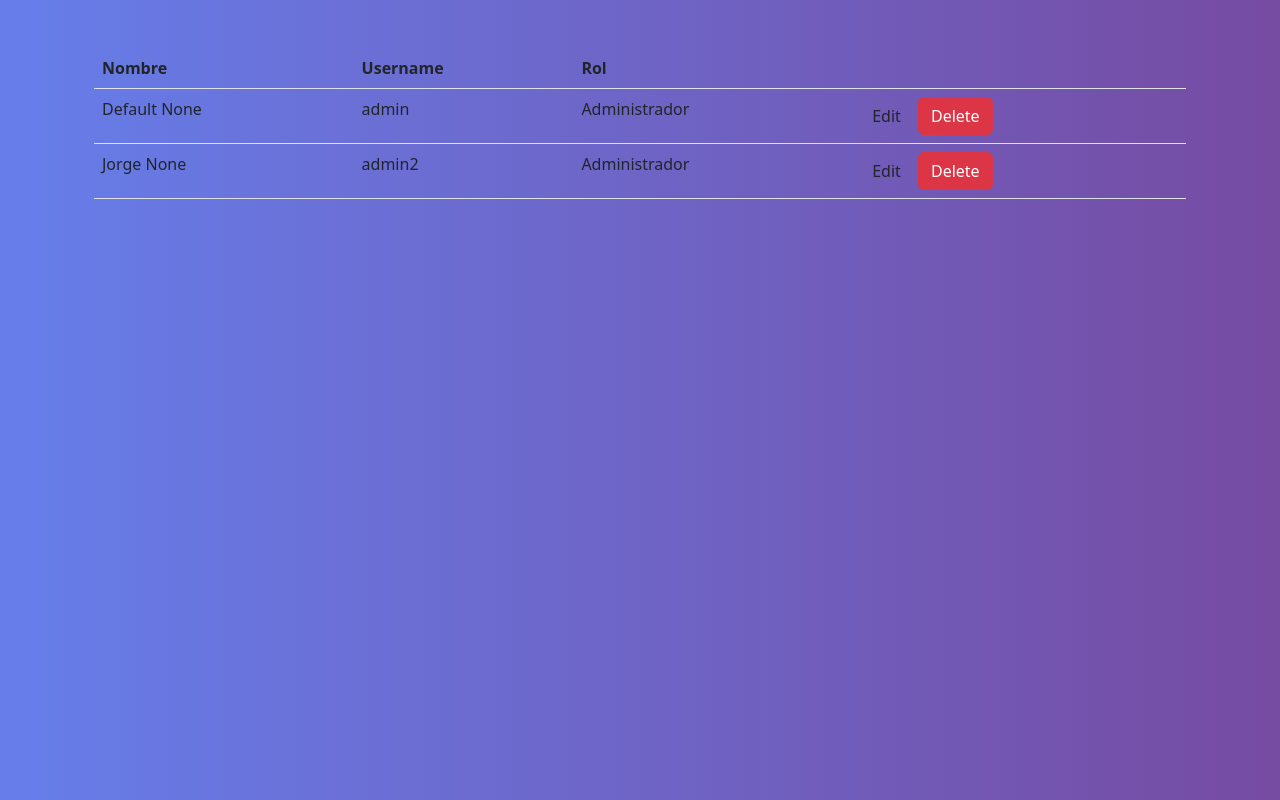
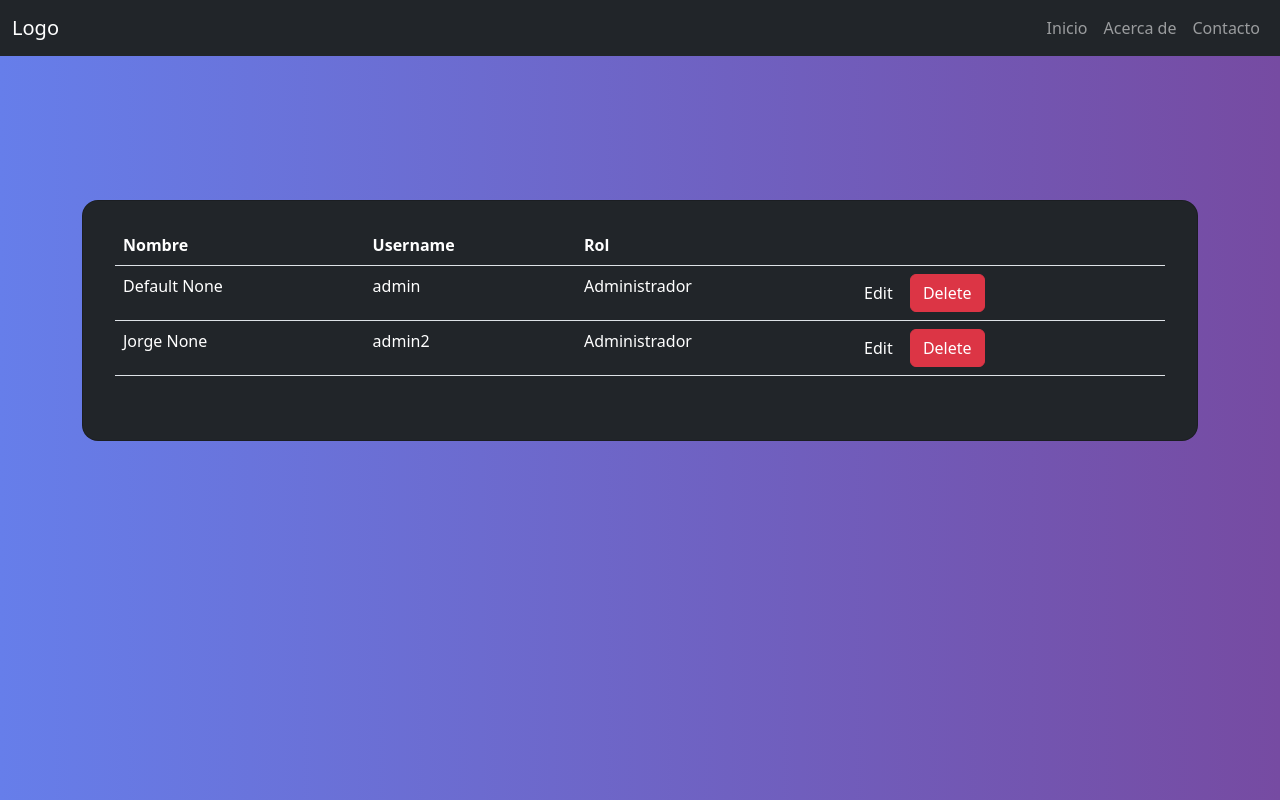
Before and after one commit to JornezMM/PDAIvolution, a Flask app: template web/templates/adminHome.html in a window 1280 px wide. Run offline with Flask 3, Linux system fonts and the light colour scheme; the template is opened without the code that fills it: values that come from a table or form of the project are taken from there, others are empty; data comes from the database, SQL or seed files in the repository; parts of the project's set-up code (start-up, migrations or seed data) failed here and were passed over.

Commit message:
Update HTML templates to fix layout issues and improve user data display

```diff
--- a/web/templates/adminHome.html
+++ b/web/templates/adminHome.html
@@ -6,27 +6,49 @@
     <link href="https://cdn.jsdelivr.net/npm/bootstrap@5.2.3/dist/css/bootstrap.min.css" rel="stylesheet"
     integrity="sha384-rbsA2VBKQhggwzxH7pPCaAqO46MgnOM80zW1RWuH61DGLwZJEdK2Kadq2F9CUG65" crossorigin="anonymous">
     {{ font_awesome.load_js() }}
+    <script src="https://cdn.jsdelivr.net/npm/bootstrap@5.2.3/dist/js/bootstrap.bundle.min.js"
+    integrity="sha384-kenU1KFdBIe4zVF0s0G1M5b4hcpxyD9F7jL+jjXkk+Q2h455rYXK/7HAuoJl+0I4" crossorigin="anonymous"></script>
     <style>
-        .gradient-custom {
-          background: linear-gradient(90deg, #667eea 0%, #764ba2 100%);
-        }
-        .login {
-          color: #fff;
-          background-color: #667eea;
-          transition: 0.5s ease-in-out;
-        }
-        .login:hover {
-          transform: scale(1.2);
-          transition: 0.5s ease-in-out;
-          background-color: #764ba2;
-        }
+        body {
+            background: linear-gradient(90deg, #667eea 0%, #764ba2 100%);
+          }
+          html, body {
+            height: 100%;
+            margin: 0;
+          }
+          .card {
+            max-width: 100%;
+            margin: 0 auto;
+          }
       </style>
 </head>
 <body>
-    <section class="vh-100 gradient-custom">
-        <div class="container py-5 h-100">
-            <div class="container">
-                <table class="table">
+    <nav class="navbar navbar-expand-lg navbar-dark bg-dark">
+        <div class="container-fluid">
+            <a class="navbar-brand" href="#">Logo</a>
+            <button class="navbar-toggler" type="button" data-bs-toggle="collapse" data-bs-target="#navbarNav" aria-controls="navbarNav" aria-expanded="false" aria-label="Toggle navigation">
+            <span class="navbar-toggler-icon"></span>
+            </button>
+            <div class="collapse navbar-collapse" id="navbarNav">
+            <ul class="navbar-nav ms-auto">
+                <li class="nav-item">
+                <a class="nav-link" href="#">Inicio</a>
+                </li>
+                <li class="nav-item">
+                <a class="nav-link" href="#">Acerca de</a>
+                </li>
+                <li class="nav-item">
+                <a class="nav-link" href="#">Contacto</a>
+                </li>
+            </ul>
+            </div>
+        </div>
+    </nav>
+    <div class="container pt-5 my-5">
+        <div class="card bg-dark text-white my-5" style="border-radius: 1rem;">
+          <div class="card-body pb-5 text-left">
+            <div class="container mt-2 px-3">
+                <table class="table text-white">
                     <thead>
                         <tr>
                             <th>Nombre</th>
@@ -43,10 +65,9 @@
                             <td>Administrador</td>
                             <td>
                                 {% if admin.username == admin_username %}
-
-                                    <button class="btn fa-solid fa-pen-to-square edit-button" onclick="modifyAdmin(event)">Edit</button>
+                                    <button class="btn fa-solid fa-pen-to-square edit-button" onclick="modifyAdmin(event)" style="color: white;">Edit</button>
                                 {% else %}
-                                    <button class="btn fa-solid fa-pen-to-square edit-button" onclick="modifyAdmin(event)">Edit</button>
+                                    <button class="btn fa-solid fa-pen-to-square edit-button" onclick="modifyAdmin(event)" style="color: white;">Edit</button>
                                     <button class="btn btn-danger" onclick="deleteAdmin(event)">Delete</button>
                                 {% endif %}
                             </td>
@@ -58,7 +79,7 @@
                             <td>{{ doctor.username }}</td>
                             <td>Doctor</td>
                             <td>
-                                <button class="btn fa-solid fa-pen-to-square edit-button" onclick="modifyDoctor(event)">Edit</button>
+                                <button class="btn fa-solid fa-pen-to-square edit-button" onclick="modifyDoctor(event)" style="color: white;">Edit</button>
                                 <button class="btn btn-danger" onclick="deleteDoctor(event)">Delete</button>
                             </td>
                         </tr>
@@ -69,7 +90,7 @@
                             <td>{{ patient.username }}</td>
                             <td>Paciente</td>
                             <td>
-                                <button class="btn fa-solid fa-pen-to-square edit-button" onclick="modifyPatien(event)">Edit</button>
+                                <button class="btn fa-solid fa-pen-to-square edit-button" onclick="modifyPatien(event)" style="color: white;">Edit</button>
                                 <button class="btn btn-danger" onclick="deletePatient(event)">Delete</button>
                             </td>
                         </tr>
@@ -77,8 +98,9 @@
                     </tbody>
                 </table>
             </div>
+          </div>
         </div>
-    </section>
+    </div>
 </body>
 </html>
 <script>
--- a/web/templates/register.html
+++ b/web/templates/register.html
@@ -10,13 +10,13 @@
     <style>
         body {
             background: linear-gradient(90deg, #667eea 0%, #764ba2 100%);
-          }s
+          }
           html, body {
             height: 100%;
             margin: 0;
           }
           .card {
-            max-width: 500px;
+            max-width: 100%;
             margin: 0 auto;
           }
     </style>
@@ -110,7 +110,7 @@
                             </div>
                         </div>
                     </div>
-                    <div class="col-12 mt-4">
+                    <div class="col-6 mt-4">
                         <input type="submit" value="Registrar" class="btn btn-primary">
                     </div>
                 </form>
```
Also changed, not shown: web/templates/modify.html (+41 -1 lines).
